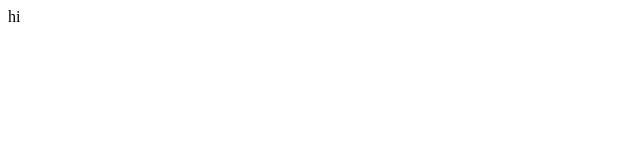
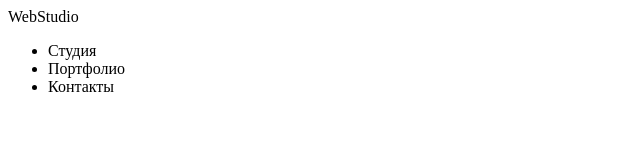
Before and after one commit to sergii-yastremskyi/goit-markup-hw-01, a plain HTML site: page index.html in a window 1280 px wide. Shown: the whole page, without its empty margins (0-640 px from the left). Drawn offline with Linux system fonts and the light colour scheme.

Commit message:
Update index.html

```diff
--- a/index.html
+++ b/index.html
@@ -6,7 +6,15 @@
     <title>Document</title>
 </head>
 <body>
-    hi
+    <header>
+        <span>Web</span><span>Studio</span>
+            <ul>
+                <li>Студия</li>
+                <li>Портфолио</li>
+                <li>Контакты</li>
+            </ul>
+
+    </header>
 
 </body>
 </html>
```
